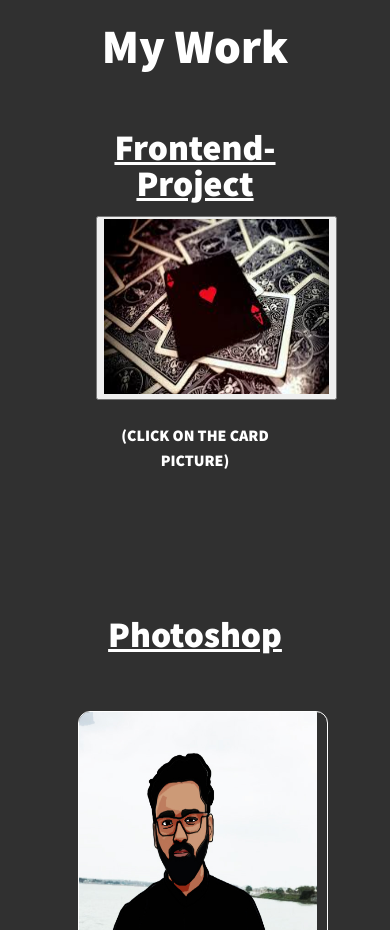
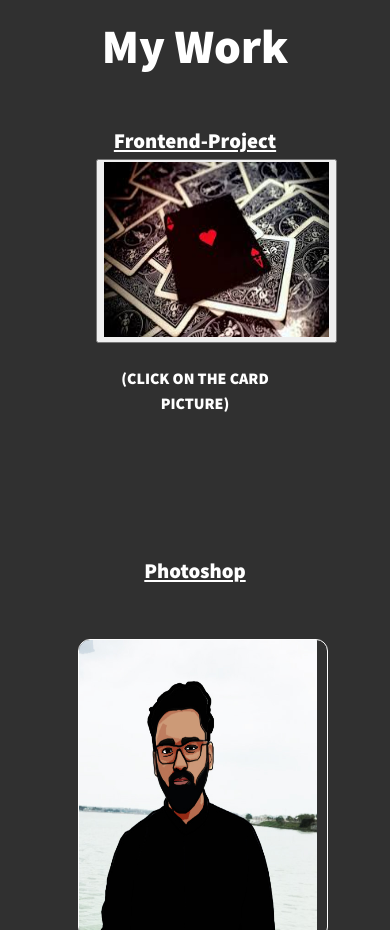
Before and after one commit to anshul0011/portfolio, a plain HTML site: page index.html in a window 390 px wide. Shown: the part 2280-3210 px from the top of the page. Drawn offline with nearby package versions, Linux system fonts and the light colour scheme.

Commit message:
Update as.css

```diff
--- a/as.css
+++ b/as.css
@@ -337,4 +337,6 @@ h3 { font-size: var(--fs-h3) }
   	width: 225px;
   	height: 175px;
   }
+	.ab{font-size:21px;}
+
 }
```
